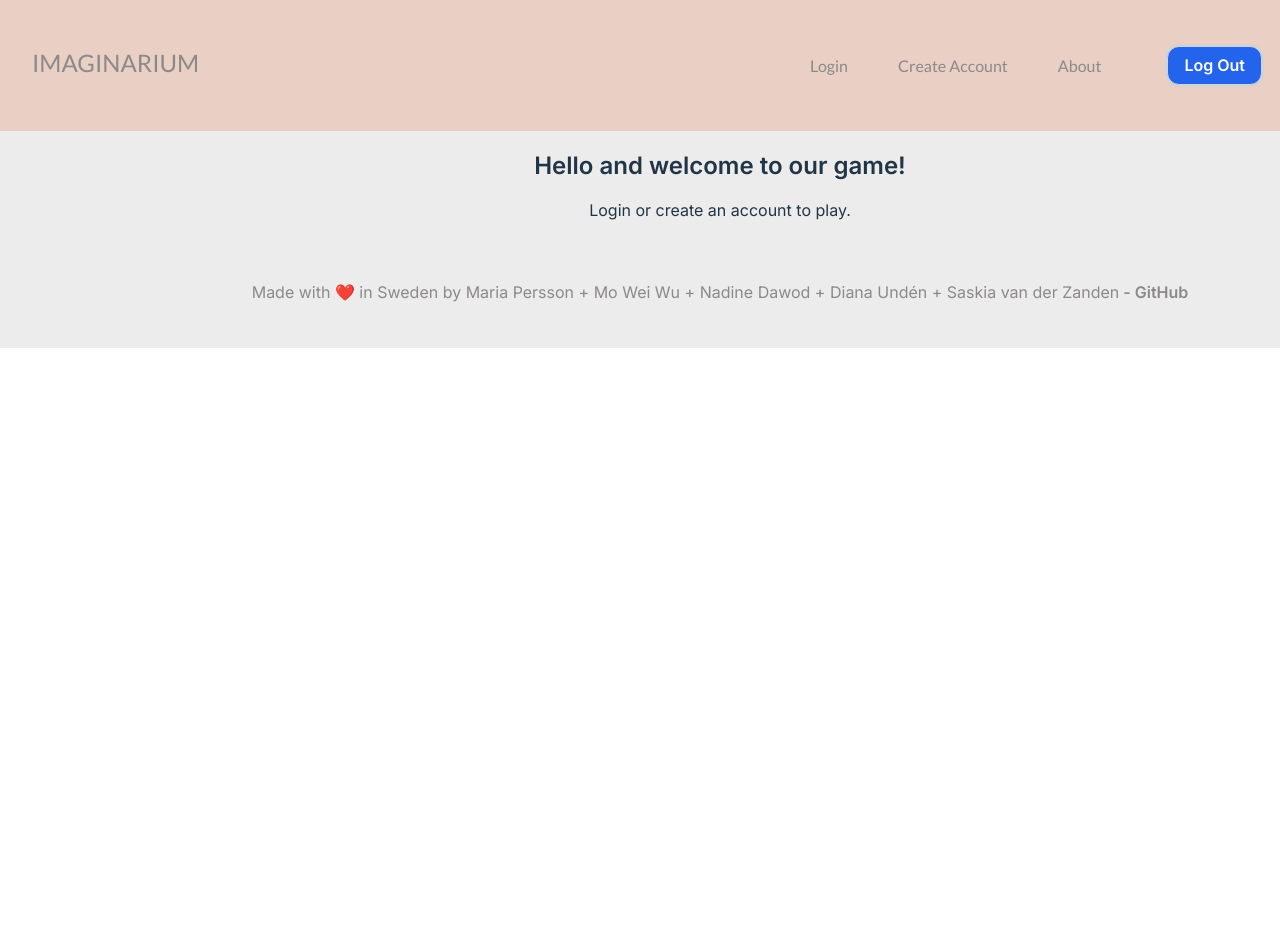
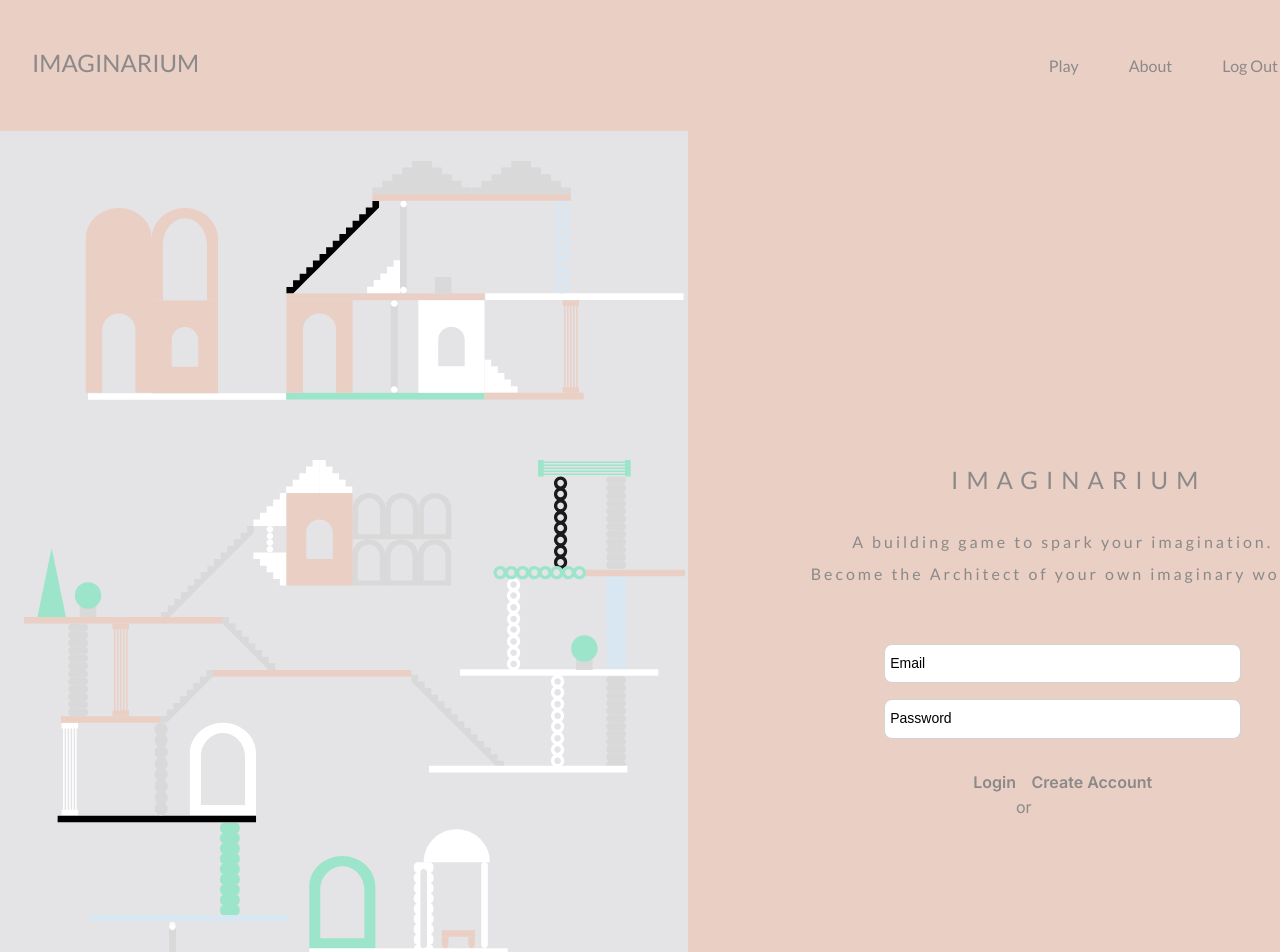
Before and after one commit to nadine-dawod/dragndrop-game, a React (Vite) app: page / in a window 1280 px wide. Shown: the top 952 px of the page. Before the commit the page ends 800 px from the top, so only its background shows below. Built offline with nearby package versions, Linux system fonts and the light colour scheme.

Commit message:
Change routing + add logout function  fix bug on gamePage (#68)
* change route / to loginPage + move buttons from Header to form + move profileDetails

* fix bug in routes + add logout function

```diff
--- a/package.json
+++ b/package.json
@@ -13,7 +13,7 @@
   },
   "dependencies": {
     "@dnd-kit/core": "^6.1.0",
-    "@rollup/rollup-darwin-x64": "^4.8.0",
+    "@use-gesture/react": "^10.3.0",
     "axios": "^1.6.2",
     "concurrently": "^8.2.2",
     "json-server": "^0.17.4",
--- a/src/components/AuthProvider.jsx
+++ b/src/components/AuthProvider.jsx
@@ -22,6 +22,7 @@ const AuthProvider = ({ children }) => {
         return {
           ...state,
           user: null,
+          userId: null,
           isAuthenticated: false,
         };
       default:
--- a/src/components/Header.jsx
+++ b/src/components/Header.jsx
@@ -1,4 +1,4 @@
-import { NavLink, useParams } from "react-router-dom";
+import { NavLink, Navigate, useParams } from "react-router-dom";
 import "./Header.css";
 import ProfilePhoto from "../components/Images/ProfilePhoto.png";
 import { useAuth } from "./AuthProvider";
@@ -9,6 +9,16 @@ export const Header = () => {
   const userName = JSON.parse(localStorage.getItem("userName")); //get username from local storage, without the quotes
   console.log(userName); //check if it works
 
+  const handleLogOut = (user) => {
+    dispatchEvent({ type: "LOGOUT", payload: { user } });
+    alert(`Hi ${user.username}, you are now logged out`);
+    Navigate(`/`); //  access to the user's game page after login
+
+    localStorage.setItem("user", JSON.stringify(null));
+    localStorage.setItem("userName", JSON.stringify(null));
+    localStorage.setItem("userEmail", JSON.stringify(null));
+  };
+
   return (
     <div className="header">
       <div>
@@ -17,14 +27,12 @@ export const Header = () => {
         </NavLink>
       </div>
       <div className="navBar">
-        <NavLink to="/login">Login</NavLink>
-        <NavLink to="/register-account">Create Account</NavLink>
+        <NavLink to={`/game/${userId}`}>Play</NavLink>
         <NavLink to="/about">About</NavLink>
-        <NavLink to="/login">
-          <NavLink to="/login">
-            <button className="btn">Log Out</button>
-          </NavLink>
+        <NavLink to="/" onClick={handleLogOut}>
+          Log Out
         </NavLink>
+        {/* Add function to log out */}
         <NavLink to={`/profile/${userId}`}>
           <img src={ProfilePhoto} alt="Profile Picture" />
           <p className="userName">{userName}</p>
--- a/src/components/Login.jsx
+++ b/src/components/Login.jsx
@@ -1,5 +1,5 @@
 import { useState } from "react"; // uses the useState hook to add a variable to update the value.
-import { useNavigate, useParams } from "react-router-dom"; //to allow users to access different components
+import { NavLink, useNavigate, useParams } from "react-router-dom"; //to allow users to access different components
 import "./Login.css";
 import axios from "axios";
 import { useAuth } from "./AuthProvider";
@@ -95,16 +95,13 @@ const Login = () => {
         </label>
       </form>
       <div className="Login-button-container">
-        <button className="Login-button" onClick={handleSubmit}>
-          <p className="btn-p">Log in</p>
-        </button>
+        <NavLink to="/login" className="button" onClick={handleSubmit}>
+          Login
+        </NavLink>
         <p className="Login-p">or</p>
-        <button
-          className="Login-button"
-          onClick={() => navigate("/register-account")}
-        >
-          <p className="btn-p">Create Account</p>
-        </button>
+        <NavLink to="/register-account" className="button">
+          Create Account
+        </NavLink>
       </div>
     </>
   ); //onChange is used to listen for user input in a text input box., onFormSwitch to switch to other page
--- a/src/components/ProfileDetails.jsx
+++ b/src/components/ProfileDetails.jsx
@@ -2,8 +2,12 @@ import React, { useState, useEffect } from "react";
 import axios from "axios";
 import { useParams } from "react-router-dom";
 import { useAuth } from "./AuthProvider";
+import profileFrame from "../components/Images/profileFrame.png";
 
 export const ProfileDetails = () => {
+  const userName = JSON.parse(localStorage.getItem("userName")); //get username from local storage, without the quotes
+  const userEmail = JSON.parse(localStorage.getItem("userEmail")); //get user email from local storage, without the quotes
+
   const { userId } = useParams();
   const { state } = useAuth();
   const { user } = state;
@@ -40,6 +44,17 @@ export const ProfileDetails = () => {
       ) : (
         <p>Loading...</p>
       )}
+
+      <div className="container">
+        <div className="left">
+          <img className="profileFrame" src={profileFrame} />
+          <div className="nameBlock">
+            <h1 className="DisplayName"> {userName}</h1>
+            <h1 className="DisplayEmail"> {userEmail}</h1>
+          </div>
+          <button className="btn">Edit Profile</button>
+        </div>
+      </div>
     </div>
   );
 };
--- a/src/pages/ProfilePage.jsx
+++ b/src/pages/ProfilePage.jsx
@@ -1,10 +1,11 @@
 import "./ProfilePage.css";
-import { Welcome } from "../components/Welcome";
+//import { Welcome } from "../components/Welcome";
+import { ProfileDetails } from "../components/ProfileDetails";
 
 export const ProfilePage = () => {
   return (
     <>
-      <Welcome/>
+      <ProfileDetails />
     </>
   );
 };
--- a/src/routes/routes.jsx
+++ b/src/routes/routes.jsx
@@ -6,10 +6,11 @@ import { AboutPage } from "../pages/AboutPage";
 import { LoginAccountPage } from "../pages/LoginAccountPage";
 import { RegisterAccountPage } from "../pages/RegisterAccountPage";
 import ErrorLogin from "../components/ErrorLogin";
+import Login from "../components/Login";
 
 const routes = (
   <Routes>
-    <Route path="/" element={<HomePage />} />
+    <Route path="/" element={<LoginAccountPage />} />
     <Route path="/game/:userId" element={<GamePage />} />
     <Route path="/profile/:userId" element={<ProfilePage />} />
     <Route path="/about" element={<AboutPage />} />
```
Also changed, not shown: 1 other file (tests, documents, lock files or other folders).
